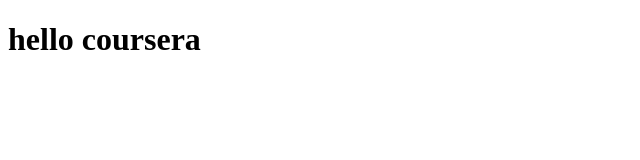
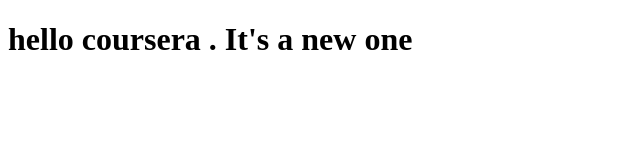
Before and after one commit to sri-sai-vivek/coursera-test, a plain HTML site: page site/index.html in a window 1280 px wide. Shown: the whole page, without its empty margins (0-640 px from the left). Drawn offline with Linux system fonts and the light colour scheme.

Commit message:
small addition to page content.

```diff
--- a/site/index.html
+++ b/site/index.html
@@ -4,6 +4,6 @@
 	<title>Hello coursera!</title>
 </head>
 <body>
-<h1>hello coursera</h1>
+<h1>hello coursera . It's a new one</h1>
 </body>
 </html>
```
